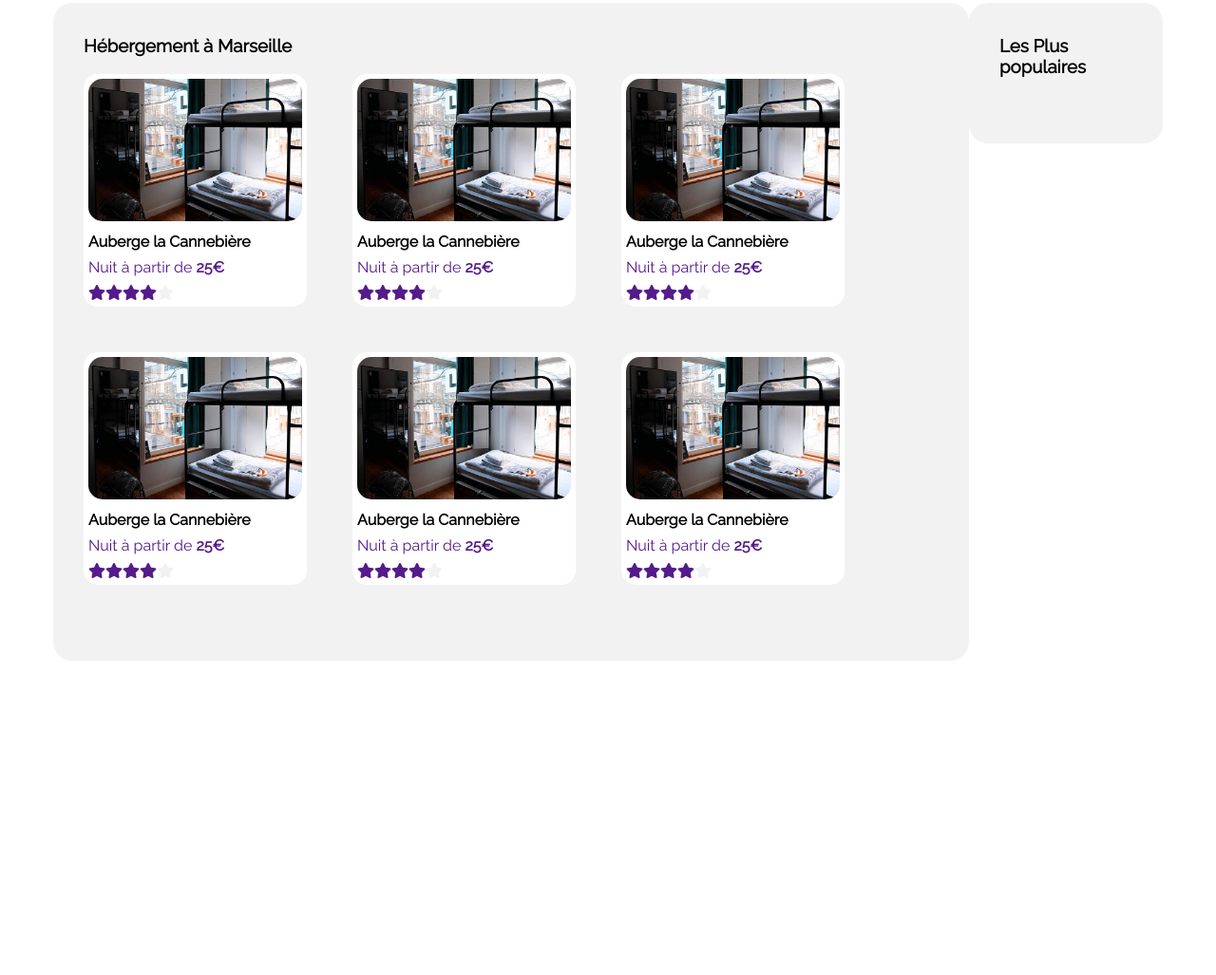
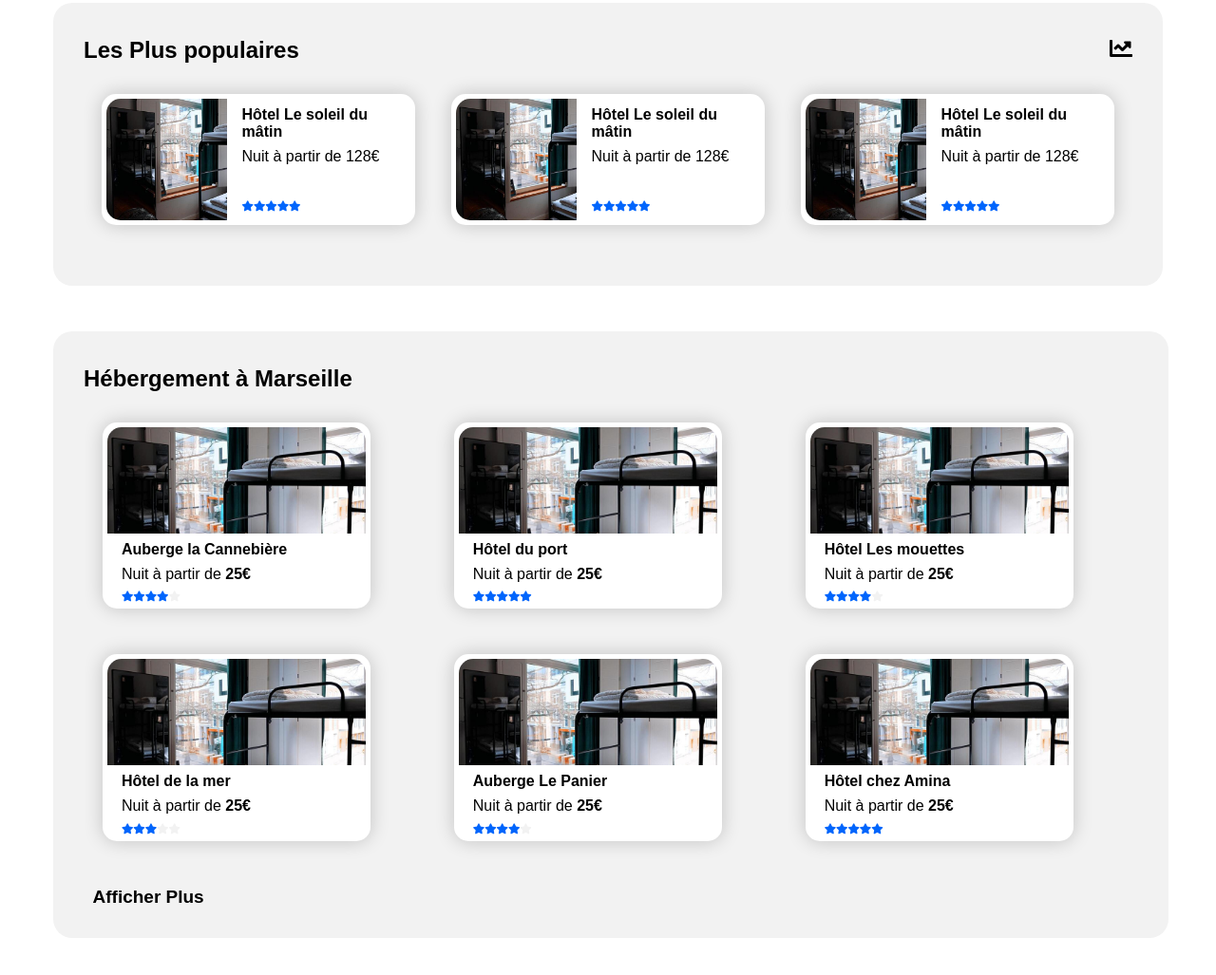
Before and after one commit to CreniautB/BenjaminCreniaut_2_09102020, a plain HTML site: page index.html in a window 1280 px wide. Shown: the part 413-1440 px from the top of the page at 95% size. Before the commit the page ends 1157 px from the top, so only its background shows below. Drawn offline with Linux system fonts and the light colour scheme.

Commit message:
ajout des populaires

```diff
--- a/index.html
+++ b/index.html
@@ -9,6 +9,9 @@
 	<link href="style.css" rel="stylesheet">
 
 	<link href="https://fonts.googleapis.com/css2?family=Raleway&display=swap" rel="stylesheet">
+
+	<link rel="stylesheet" href="static/Raleway-ExtraBold.ttf">
+	<link rel="stylesheet" href="static/Raleway-Bold.ttf">
 
 	<link rel="stylesheet" href="https://use.fontawesome.com/releases/v5.8.1/css/all.css" integrity="sha384-50oBUHEmvpQ+1lW4y57PTFmhCaXp0ML5d60M1M7uH2+nqUivzIebhndOJK28anvf" crossorigin="anonymous">
 
@@ -80,87 +83,146 @@
 	<section id="sectionTwo">
 
 		<div id="hebergement">
-			<h3>Hébergement à Marseille</h3>
+			<h2>Hébergement à Marseille</h2>
 
 			<div id="cardContainer">
 				<div class="card">
 					<a href="">
-						<img class="imgHebergement" src="image/hebergement/cannebiere.jpg">
-						<h4>Auberge la Cannebière</h4>
+						<div class="imgHebergementContainer"><img class="imgHebergement" src="image/hebergement/cannebiere.jpg"></div>
+						<div class="subCardContainer">
+							<div class="titleHebergement">Auberge la Cannebière</div>
 							<span>Nuit à partir de <strong>25€</strong></span>
-						<div>
+							<div class="starsContainer">
 								<i class="fas fa-star"></i><i class="fas fa-star"></i><i class="fas fa-star"></i><i class="fas fa-star"></i><i class="fas fa-star" id="emptyStar"></i>
+							</div>
 						</div>
 					</a>
 				</div>
 
 				<div class="card">
 					<a href="">
-						<img class="imgHebergement" src="image/hebergement/cannebiere.jpg">
-						<h4>Auberge la Cannebière</h4>
+						<div class="imgHebergementContainer"><img class="imgHebergement" src="image/hebergement/cannebiere.jpg"></div>
+						<div class="subCardContainer">
+							<div class="titleHebergement">Hôtel du port</div>
 							<span>Nuit à partir de <strong>25€</strong></span>
-						<div>
-							<i class="fas fa-star"></i><i class="fas fa-star"></i><i class="fas fa-star"></i><i class="fas fa-star"></i><i class="fas fa-star" id="emptyStar"></i>
+							<div class="starsContainer">
+								<i class="fas fa-star"></i><i class="fas fa-star"></i><i class="fas fa-star"></i><i class="fas fa-star"></i><i class="fas fa-star"></i>
+							</div>
 						</div>
 					</a>
 				</div>
 
 				<div class="card">
 					<a href="">
-						<img class="imgHebergement" src="image/hebergement/cannebiere.jpg">
-						<h4>Auberge la Cannebière</h4>
+						<div class="imgHebergementContainer"><img class="imgHebergement" src="image/hebergement/cannebiere.jpg"></div>
+						<div class="subCardContainer">
+							<div class="titleHebergement">Hôtel Les mouettes</div>
 							<span>Nuit à partir de <strong>25€</strong></span>
-						<div>
+							<div class="starsContainer">
 								<i class="fas fa-star"></i><i class="fas fa-star"></i><i class="fas fa-star"></i><i class="fas fa-star"></i><i class="fas fa-star" id="emptyStar"></i>
+							</div>
 						</div>
 					</a>
 				</div>
 
 				<div class="card">
 					<a href="">
-						<img class="imgHebergement" src="image/hebergement/cannebiere.jpg">
-						<h4>Auberge la Cannebière</h4>
+						<div class="imgHebergementContainer"><img class="imgHebergement" src="image/hebergement/cannebiere.jpg"></div>
+						<div class="subCardContainer">
+							<div class="titleHebergement">Hôtel de la mer</div>
 							<span>Nuit à partir de <strong>25€</strong></span>
-						<div>
-							<i class="fas fa-star"></i><i class="fas fa-star"></i><i class="fas fa-star"></i><i class="fas fa-star"></i><i class="fas fa-star" id="emptyStar"></i>
+							<div class="starsContainer">
+								<i class="fas fa-star"></i><i class="fas fa-star"></i><i class="fas fa-star"></i><i class="fas fa-star" id="emptyStar"></i><i class="fas fa-star" id="emptyStar"></i>
+							</div>
 						</div>
 					</a>
 				</div>
 
 				<div class="card">
 					<a href="">
-						<img class="imgHebergement" src="image/hebergement/cannebiere.jpg">
-						<h4>Auberge la Cannebière</h4>
+						<div class="imgHebergementContainer"><img class="imgHebergement" src="image/hebergement/cannebiere.jpg"></div>
+						<div class="subCardContainer">
+							<div class="titleHebergement">Auberge Le Panier</div>
 							<span>Nuit à partir de <strong>25€</strong></span>
-						<div>
+							<div class="starsContainer">
 								<i class="fas fa-star"></i><i class="fas fa-star"></i><i class="fas fa-star"></i><i class="fas fa-star"></i><i class="fas fa-star" id="emptyStar"></i>
+							</div>
 						</div>
 					</a>
 				</div>
 
 				<div class="card">
 					<a href="">
-						<img class="imgHebergement" src="image/hebergement/cannebiere.jpg">
-						<h4>Auberge la Cannebière</h4>
+						<div class="imgHebergementContainer"><img class="imgHebergement" src="image/hebergement/cannebiere.jpg"></div>
+						<div class="subCardContainer">
+							<div class="titleHebergement">Hôtel chez Amina</div>
 							<span>Nuit à partir de <strong>25€</strong></span>
-						<div>
-							<i class="fas fa-star"></i><i class="fas fa-star"></i><i class="fas fa-star"></i><i class="fas fa-star"></i><i class="fas fa-star" id="emptyStar"></i>
+							<div class="starsContainer">
+								<i class="fas fa-star"></i><i class="fas fa-star"></i><i class="fas fa-star"></i><i class="fas fa-star"></i><i class="fas fa-star"></i>
+							</div>
 						</div>
 					</a>
 				</div>
 			</div>
 
+			<div>
+				<a id="showMore" href=""><h4>Afficher Plus</h4></a>
+			</div>
 
 		</div>
 
 
 		<aside id="popular">
-			<h3>Les Plus populaires</h3>
+			<h2>Les Plus populaires<span><i id="logoGraph" class="fas fa-chart-line"></i></span></h2>
+			<div id="cardPopularContainer">
+				<a class="cardPopular">
+					<div class="imgContainerSide">
+						<img src="image/hebergement/cannebiere.jpg">
+					</div>
+					<div class="subSide">
+						<div class="titleHebergement">
+							Hôtel Le soleil du mâtin
+						</div>
+						<div>Nuit à partir de 128€</div>
+						<div class="starsContainerPopular">
+							<i class="fas fa-star"></i><i class="fas fa-star"></i><i class="fas fa-star"></i><i class="fas fa-star"></i><i class="fas fa-star"></i>
+						</div>
+					</div>
+				</a>
+				<a class="cardPopular">
+					<div class="imgContainerSide">
+						<img src="image/hebergement/cannebiere.jpg">
+					</div>
+					<div class="subSide">
+						<div class="titleHebergement">
+							Hôtel Le soleil du mâtin
+						</div>
+						<div>Nuit à partir de 128€</div>
+						<div class="starsContainerPopular">
+							<i class="fas fa-star"></i><i class="fas fa-star"></i><i class="fas fa-star"></i><i class="fas fa-star"></i><i class="fas fa-star"></i>
+						</div>
+					</div>
+				</a>
+				<a class="cardPopular">
+					<div class="imgContainerSide">
+						<img src="image/hebergement/cannebiere.jpg">
+					</div>
+					<div class="subSide">
+						<div class="titleHebergement">
+							Hôtel Le soleil du mâtin
+						</div>
+						<div>Nuit à partir de 128€</div>
+						<div class="starsContainerPopular">
+							<i class="fas fa-star"></i><i class="fas fa-star"></i><i class="fas fa-star"></i><i class="fas fa-star"></i><i class="fas fa-star"></i>
+						</div>
+					</div>
+				</a>
+			</div>
+
 		</aside>
 
 
 
 	</section>
-
 </body>
 </html>
--- a/style.css
+++ b/style.css
@@ -1,6 +1,6 @@
 *
 {
-	font-family: 'Raleway', sans-serif;
+	font-family: 'Raleway-ExtraBold', sans-serif;
 }
 html
 {
@@ -165,8 +165,6 @@ header
 	margin-right: 10px;
 }
 
-
-
 #sectionTwo
 {
 	display: flex;
@@ -176,21 +174,24 @@ header
 
 #hebergement
 {
-	max-width: 900px;
+	max-width: 65%;
 	background-color: #F2F2F2;
 	padding: 2em;
 	border-radius: 20px;
 	padding-top: 1em;
 }
 
-#popular
+#showMore
 {
-	max-width: 450px;
-	background-color: #F2F2F2;
-	height: 100px;
-	border-radius: 20px;
-	padding: 2em;
-	padding-top: 1em;
+	color: black;
+	font-weight: 900;
+	text-decoration: none;
+	font-size: 19px;
+}
+#showMore > h4
+{
+	margin: 0;
+	margin-left: 0.5em;
 }
 
 
@@ -198,6 +199,8 @@ header
 {
 	display: flex;
 	flex-wrap: wrap;
+	justify-content: space-around;
+	margin-top: 2em;
 }
 
 .card
@@ -208,27 +211,60 @@ header
 	padding: 5px;
 	border-radius: 15px;
 	text-decoration: none;
+	-webkit-box-shadow: 0px 0px 20px 0px rgba(0,0,0,0.20);
+	-moz-box-shadow: 0px 0px 20px 0px rgba(0,0,0,0.20);
+	box-shadow: 0px 0px 20px 0px rgba(0,0,0,0.20);
+}
+
+.subCardContainer
+{
+	margin-left: 15px;
 }
 
 .card > a
 {
 	text-decoration: none;
 }
-.card > a > h4
+.titleHebergement
 {
 	color: black;
+	font-weight: 700;
 	margin-top: 0.5em;
 	margin-bottom: 0.5em;
+	font-family: 'Raleway-Bold', sans-serif;
 }
-.card > a > div
+.subCardContainer > span
 {
-	margin-top: 0.5em;
+	color: black;
+}
+
+
+.imgHebergementContainer
+{
+	height: 7em;
+	width: 17em;
+	overflow: hidden;
 }
 .imgHebergement
 {
-	height: 150px;
+	width: 17em;
 	border-radius: 15px;
+	height: auto;
 }
+
+
+.starsContainer
+{
+	margin-top: 0.2em;
+}
+
+ .starsContainer > i
+ {
+ 	color: #0065FC;
+ 	margin-top: 0.5em;
+ 	font-size: 11px;
+ }
+
 
 #emptyStar
 {
@@ -236,21 +272,89 @@ header
 }
 
 
+#popular
+{
+	min-width: 23%;
+	background-color: #F2F2F2;
+	border-radius: 20px;
+	padding: 2em;
+	padding-top: 1em;
+}
+#logoGraph
+{
+	float: right;
+}
+#cardPopularContainer
+{
+	margin-top: 2em;
+}
+
+.cardPopular
+{
+	margin: auto;
+	width: 90%;
+	display: flex;
+	flex-direction: row;
+	background-color: white;
+	padding: 5px;
+	border-radius: 15px;
+	-webkit-box-shadow: 0px 0px 20px 0px rgba(0,0,0,0.20);
+	-moz-box-shadow: 0px 0px 20px 0px rgba(0,0,0,0.20);
+	box-shadow: 0px 0px 20px 0px rgba(0,0,0,0.20);
+	margin-bottom: 2em;
+}
+.imgContainerSide
+{
+	height: 8em;
+	width: 8em;
+	overflow: hidden;
+	border-top-left-radius: 15px;
+	border-bottom-left-radius: 15px;
+}
+.imgContainerSide > img
+{
+	height: 9em;
+	width: auto;
+}
+
+.subSide
+{
+	margin-left: 1em;
+}
+.starsContainerPopular
+{
+	margin-top: 2em;
+}
+.starsContainerPopular > i
+{
+	color: #0065FC;
+ 	margin-top: 0.5em;
+ 	font-size: 11px;
+}
 
 
+@media (max-width: 1300px)
+{
+	#sectionTwo
+	{
+		flex-direction: column-reverse;
+	}
 
+	#hebergement
+	{
+		margin-top: 3em;
+		min-width: 95%;
+	}
 
-
-
-@media (max-width: 640px)
-{
-	#rightHeader
+	#cardPopularContainer
 	{
+		display: flex;
+		flex-wrap: wrap;
 
 	}
-	#navHeader
+	.cardPopular
 	{
-
+		max-width: 20em;
 	}
 
 }
```
Also changed, not shown: static/Raleway-Black.ttf (added), static/Raleway-BlackItalic.ttf (added), static/Raleway-Bold.ttf (added), static/Raleway-BoldItalic.ttf (added), static/Raleway-ExtraBold.ttf (added), static/Raleway-ExtraBoldItalic.ttf (added), static/Raleway-ExtraLight.ttf (added), static/Raleway-ExtraLightItalic.ttf (added), static/Raleway-Italic.ttf (added), static/Raleway-Light.ttf (added), static/Raleway-LightItalic.ttf (added), static/Raleway-Medium.ttf (added), static/Raleway-MediumItalic.ttf (added), static/Raleway-Regular.ttf (added), 4 more files. Lines whose indentation alone changed are shown as unchanged.
